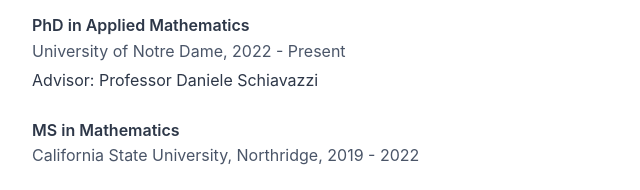
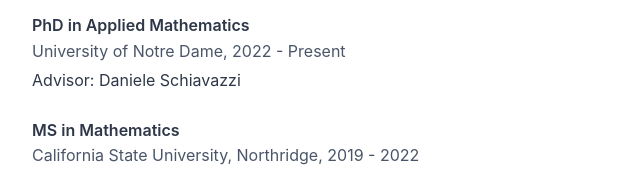
Before and after one commit to cristianvill/cristianvill.github.io, a plain HTML site: page index.html in a window 1280 px wide. Shown: the part 3192-3382 px from the top of the page, 90-730 px from the left. Drawn offline with Linux system fonts and the light colour scheme.

Commit message:
Removed word professor from advisor name

```diff
--- a/index.html
+++ b/index.html
@@ -149,7 +149,7 @@
                 <div class="cv-item">
                     <p class="cv-title">PhD in Applied Mathematics</p>
                     <p class="cv-institution">University of Notre Dame, 2022 - Present</p>
-                    <p>Advisor: Professor Daniele Schiavazzi</p>
+                    <p>Advisor: Daniele Schiavazzi</p>
                 </div>
                 <div class="cv-item">
                     <p class="cv-title">MS in Mathematics</p>
```
